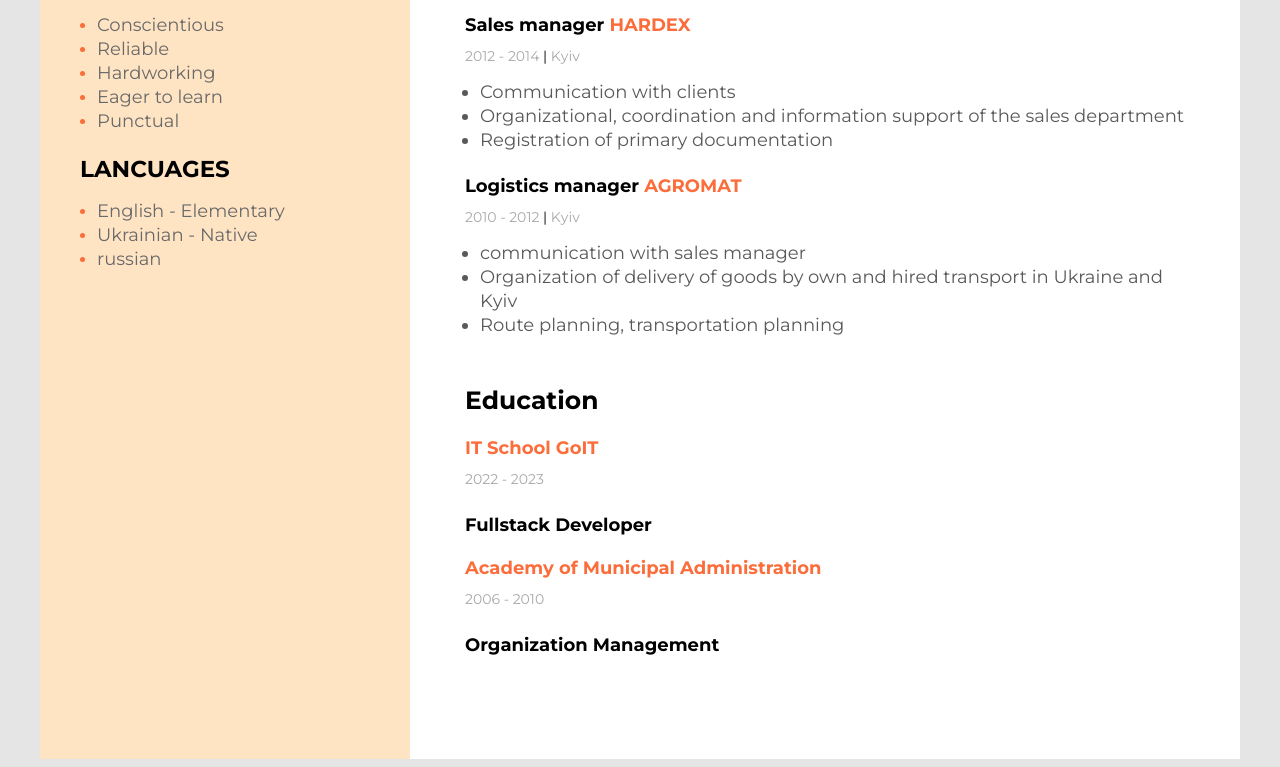
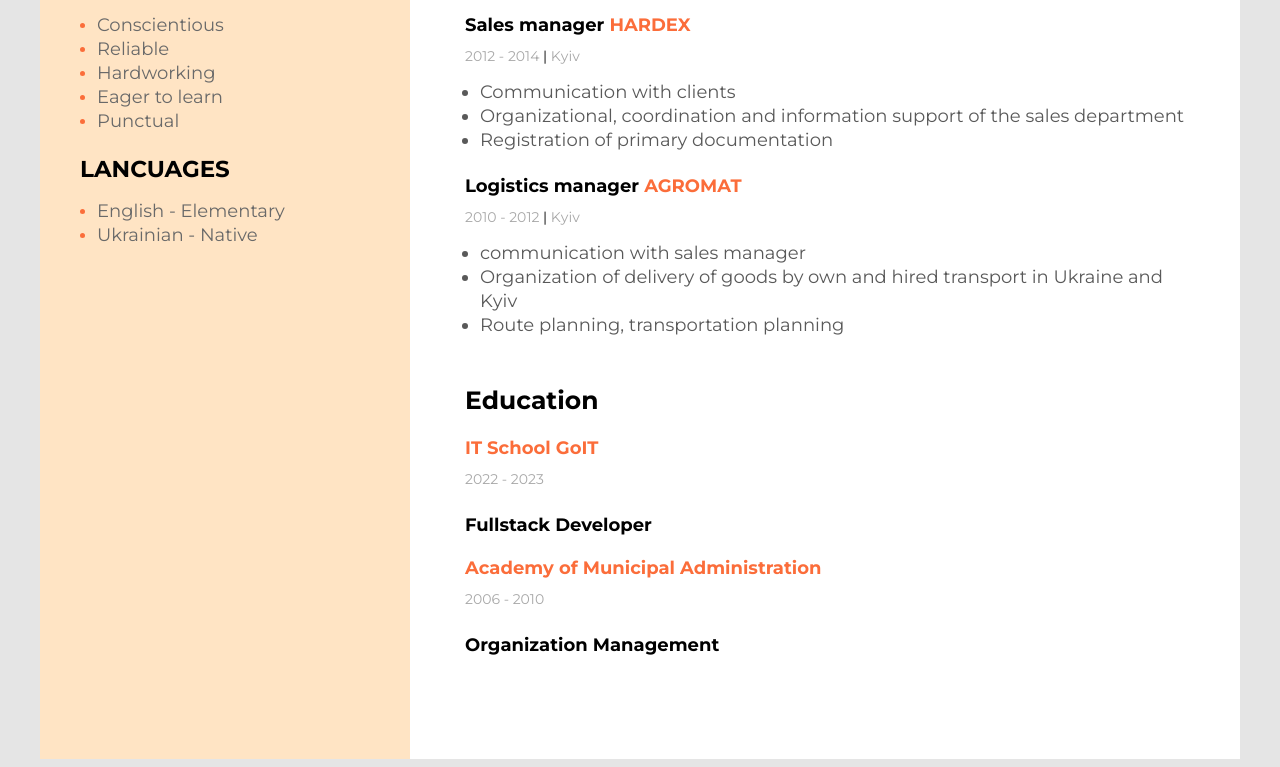
Before and after one commit to GannaKachalaba/Resume, a plain HTML site: page index.html in a window 1280 px wide. Shown: the part 1079-1846 px from the top of the page. Drawn offline with Linux system fonts and the light colour scheme.

Commit message:
Update index.html

```diff
--- a/index.html
+++ b/index.html
@@ -159,7 +159,7 @@
             <ul class="soft-skills-list">
                 <li class="soft-skills-item"> <span class="soft-skills-text">English - Elementary</span></li>
                 <li class="soft-skills-item"> <span class="soft-skills-text">Ukrainian - Native</span></li>
-                <li class="soft-skills-item"> <span class="soft-skills-text">russian</span></li>
+                <!-- <li class="soft-skills-item"> <span class="soft-skills-text">russian</span></li> -->
                 <!-- <li class="soft-skills-item"> <span class="soft-skills-text">Teamwork</span></li> -->
             </ul>
           </div>
```
